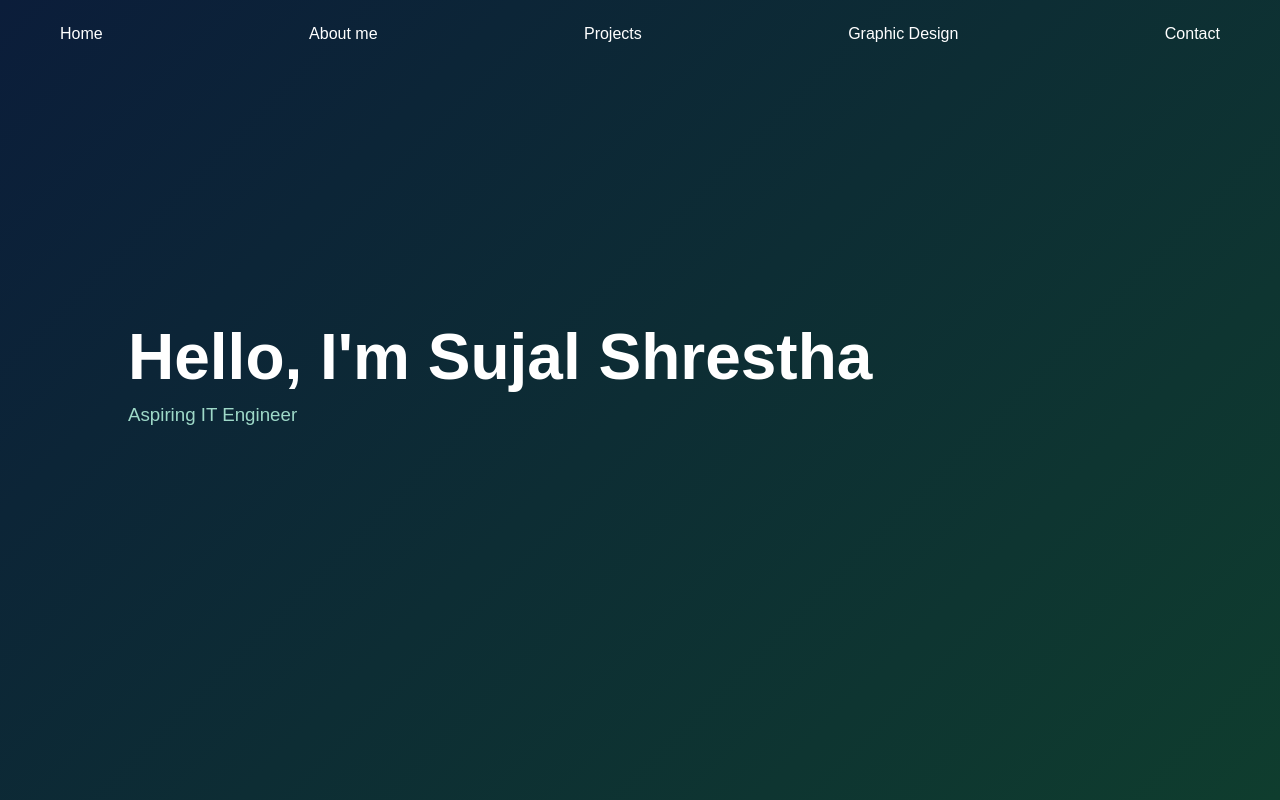
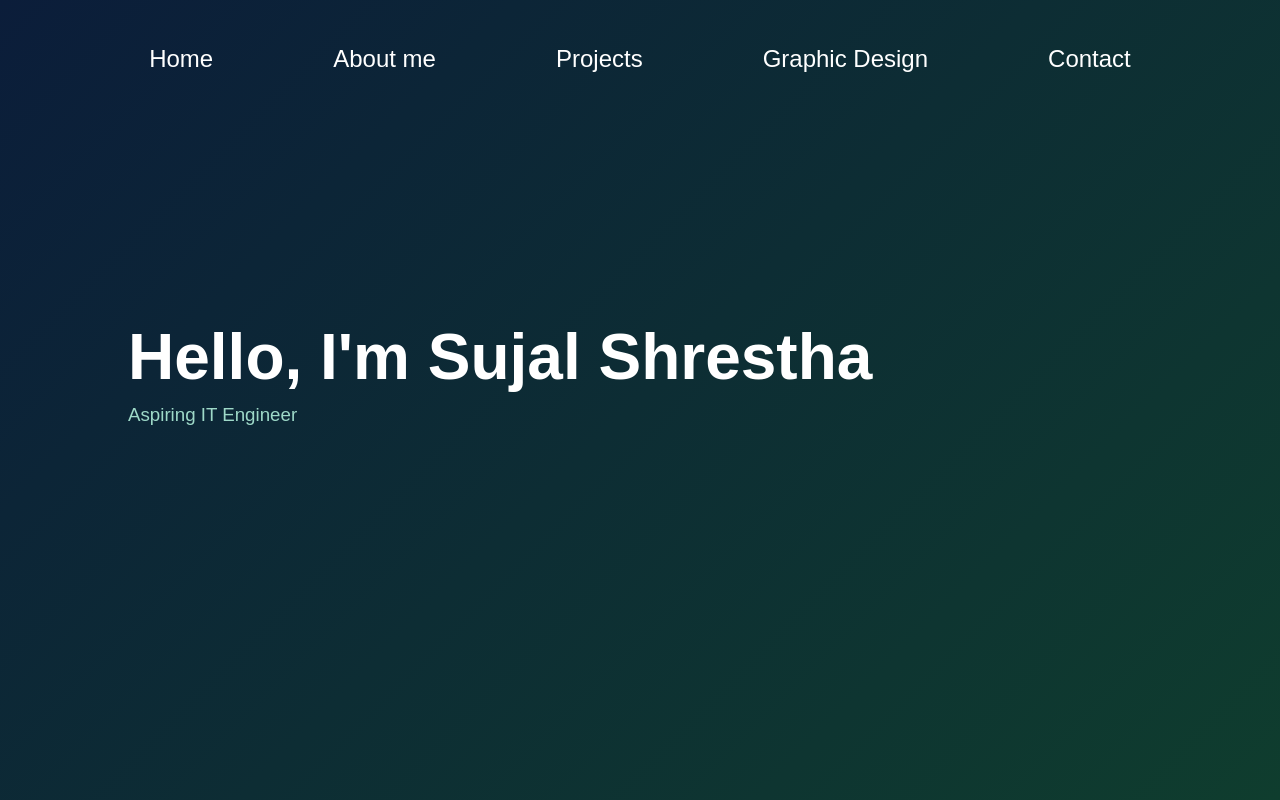
Before and after one commit to Sujal-Shrestha-SS/portfolio, a React (Vite) app in the folder my-portfolio/: page / in a window 1280 px wide. Built offline with nearby package versions, Linux system fonts and the light colour scheme.

Commit message:
Placing navlinks in center

```diff
--- a/my-portfolio/src/components/Home.jsx
+++ b/my-portfolio/src/components/Home.jsx
@@ -37,9 +37,10 @@ const Container =styled.div`
 
 const Navbar = styled.nav`
   display: flex;
-  gap: 40px;
-  justify-content: space-between;
-  padding: 25px 60px;
+  gap: 120px;
+  justify-content: center;
+  padding: 45px 60px;
+  font-size: 24px;
 
 
 `
```
